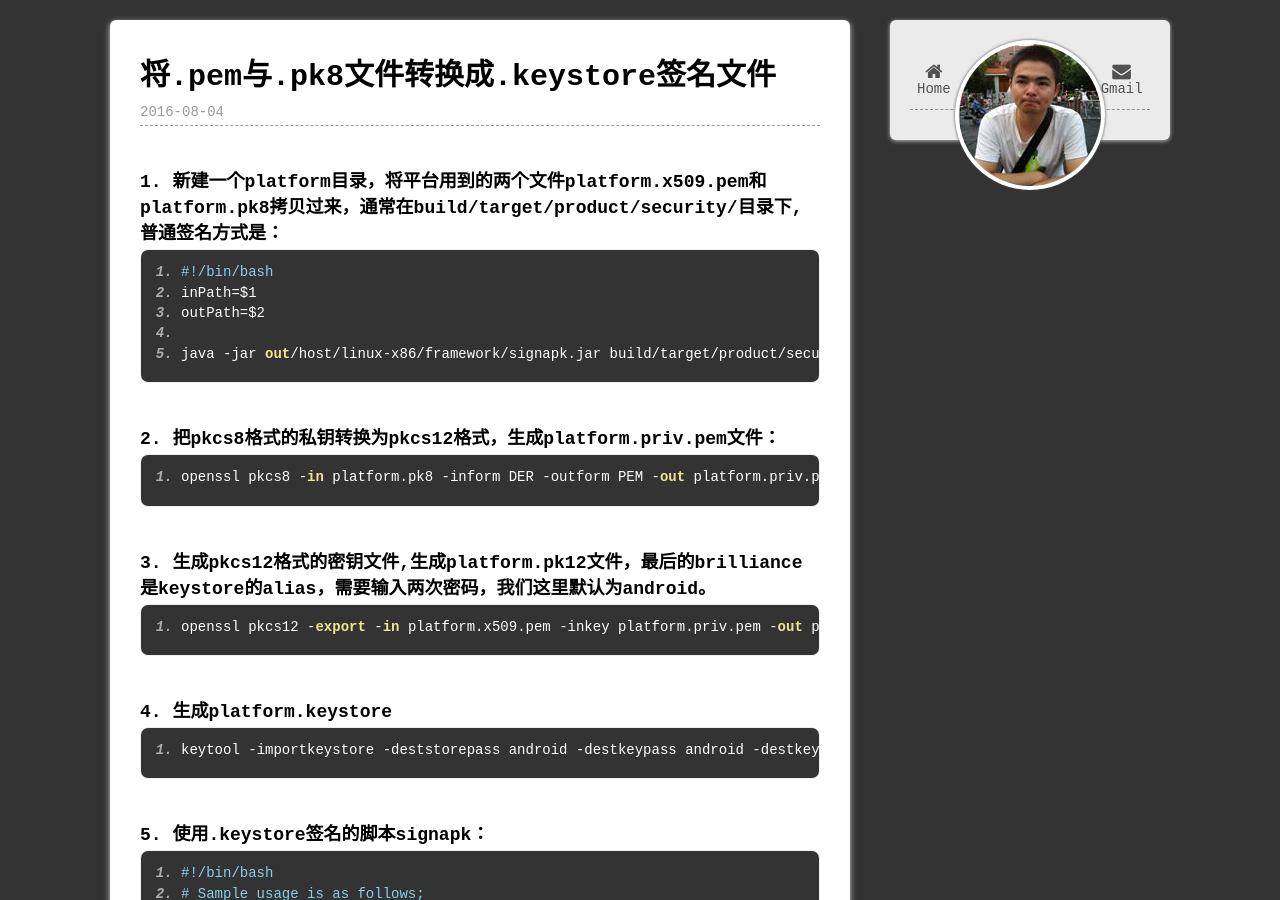
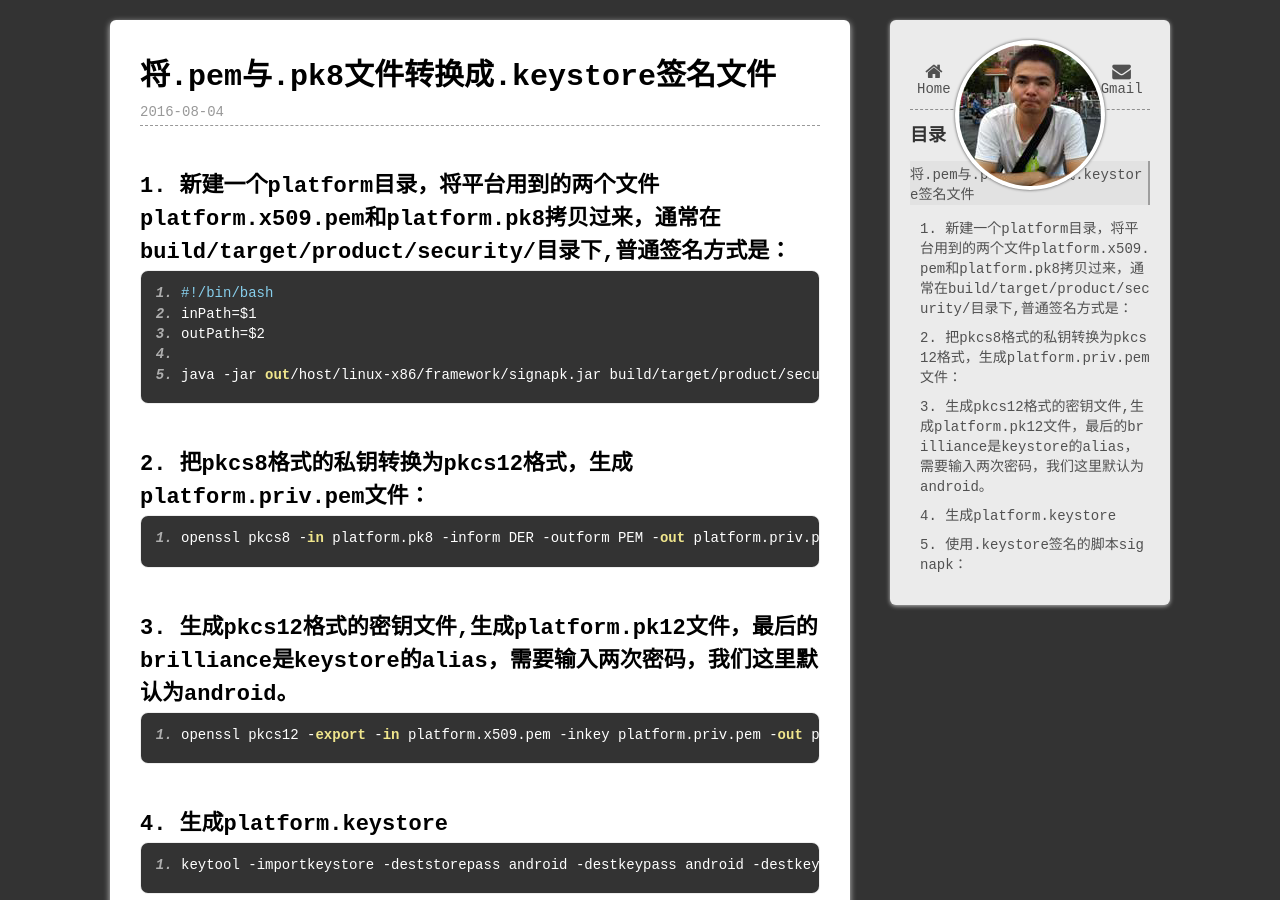
Before and after one commit to way1989/way1989.github.io, a Jekyll site: the page built from _posts/help/2016-08-04-Keystore.md, in a window 1280 px wide and 900 px high. Built offline with Jekyll 4.4.1, drawn with Linux system fonts in a browser that asks for light colours.

Commit message:
add menu

````diff
--- a/_posts/help/2016-08-04-Keystore.md
+++ b/_posts/help/2016-08-04-Keystore.md
@@ -6,7 +6,7 @@
 description: 简单的几个命令将.pem与.pk8文件转换成.keystore签名文件
 ---
 
-### 1. 新建一个platform目录，将平台用到的两个文件platform.x509.pem和platform.pk8拷贝过来，通常在build/target/product/security/目录下,普通签名方式是：
+## 1. 新建一个platform目录，将平台用到的两个文件platform.x509.pem和platform.pk8拷贝过来，通常在build/target/product/security/目录下,普通签名方式是：
 ```
 #!/bin/bash
 inPath=$1
@@ -15,22 +15,22 @@
 java -jar out/host/linux-x86/framework/signapk.jar build/target/product/security/tinno_common/platform.x509.pem  build/target/product/security/tinno_common/platform.pk8 ${inPath} ${outPath}
 ```
 
-### 2. 把pkcs8格式的私钥转换为pkcs12格式，生成platform.priv.pem文件：
+## 2. 把pkcs8格式的私钥转换为pkcs12格式，生成platform.priv.pem文件：
 ```
 openssl pkcs8 -in platform.pk8 -inform DER -outform PEM -out platform.priv.pem -nocrypt
 ```
 
-### 3. 生成pkcs12格式的密钥文件,生成platform.pk12文件，最后的brilliance是keystore的alias，需要输入两次密码，我们这里默认为android。
+## 3. 生成pkcs12格式的密钥文件,生成platform.pk12文件，最后的brilliance是keystore的alias，需要输入两次密码，我们这里默认为android。
 ```
 openssl pkcs12 -export -in platform.x509.pem -inkey platform.priv.pem -out platform.pk12 -name brilliance
 ```
 
-### 4. 生成platform.keystore
+## 4. 生成platform.keystore
 ```
 keytool -importkeystore -deststorepass android -destkeypass android -destkeystore platform.keystore -srckeystore platform.pk12 -srcstoretype PKCS12 -srcstorepass android -alias brilliance
 ```
 
-### 5. 使用.keystore签名的脚本signapk：
+## 5. 使用.keystore签名的脚本signapk：
 ```
 #!/bin/bash
 # Sample usage is as follows;
````
